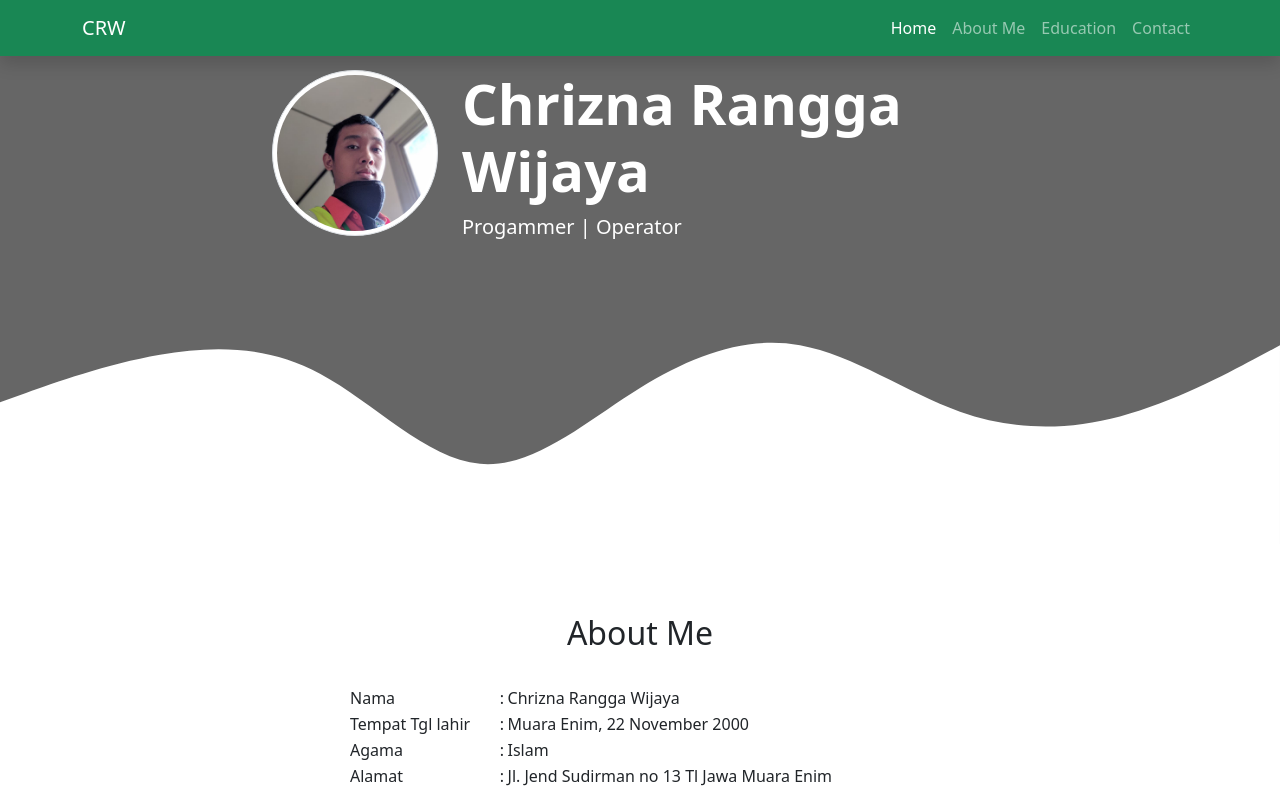
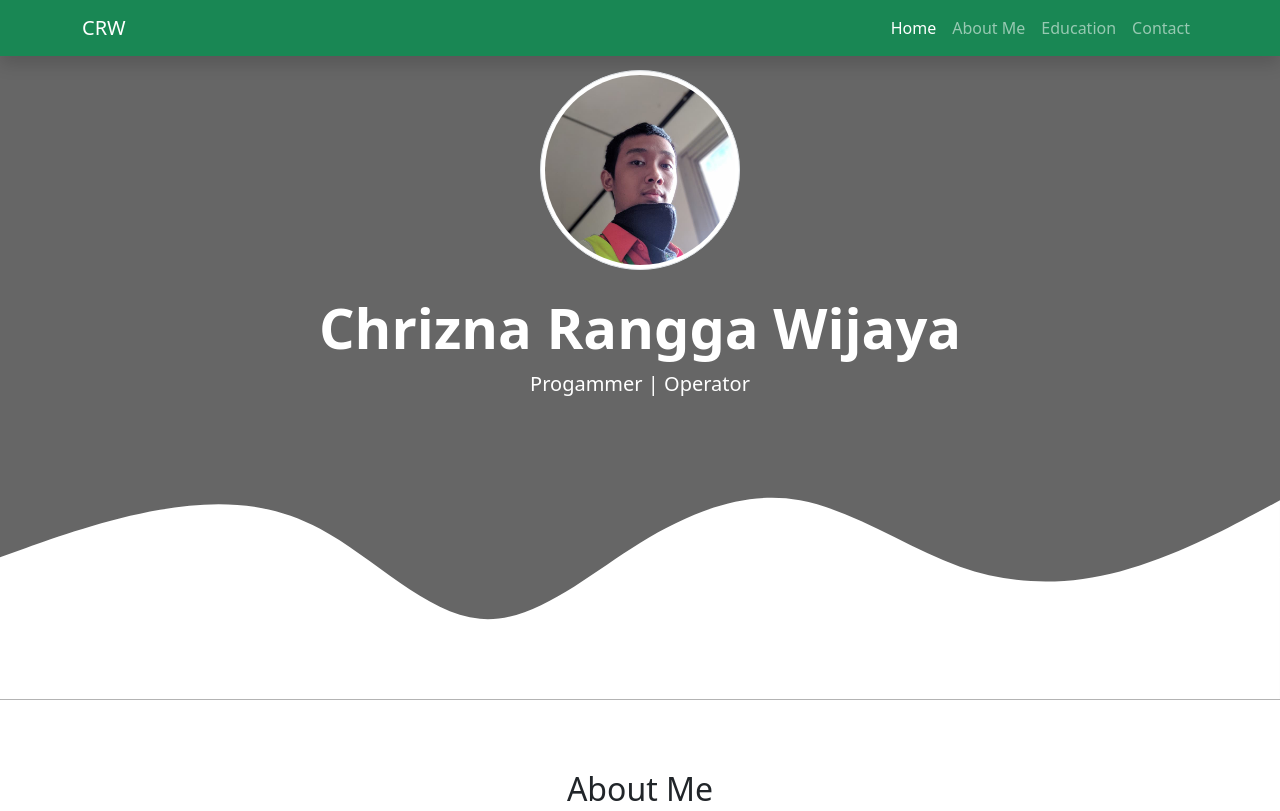
Before and after one commit to TesWeb/tesweb.github.io, a plain HTML site: page index.html in a window 1280 px wide. Shown: the top 811 px of the page. Drawn offline with nearby package versions, Linux system fonts and the light colour scheme.

```diff
--- a/index.html
+++ b/index.html
@@ -53,18 +53,10 @@
     <!-- akhir navbar -->
 
     <!-- jumbotron -->
-    <div class="jumbotron text-white" id="home">
-      <div class="container">
-      <div class="row justify-content-center">
-        <div class="col-md-2">
+    <div class="jumbotron text-center text-white" id="home">
       <img src="a.jpg" width="200px" class="rounded-circle img-thumbnail mb-4">
-        </div>
-        <div class="col-md-6">
       <h1 class="display-4">Chrizna Rangga Wijaya</h1>
       <p class="lead">Progammer | Operator</p>
-       </div>
-       </div>
-    </div>
       <svg xmlns="http://www.w3.org/2000/svg" viewBox="0 0 1440 320"><path fill="#ffffff" fill-opacity="1" d="M0,160L30,149.3C60,139,120,117,180,106.7C240,96,300,96,360,128C420,160,480,224,540,229.3C600,235,660,181,720,144C780,107,840,85,900,96C960,107,1020,149,1080,170.7C1140,192,1200,192,1260,176C1320,160,1380,128,1410,112L1440,96L1440,320L1410,320C1380,320,1320,320,1260,320C1200,320,1140,320,1080,320C1020,320,960,320,900,320C840,320,780,320,720,320C660,320,600,320,540,320C480,320,420,320,360,320C300,320,240,320,180,320C120,320,60,320,30,320L0,320Z"></path></svg>
     </div>
     <!-- akhir jumbotron -->
```
